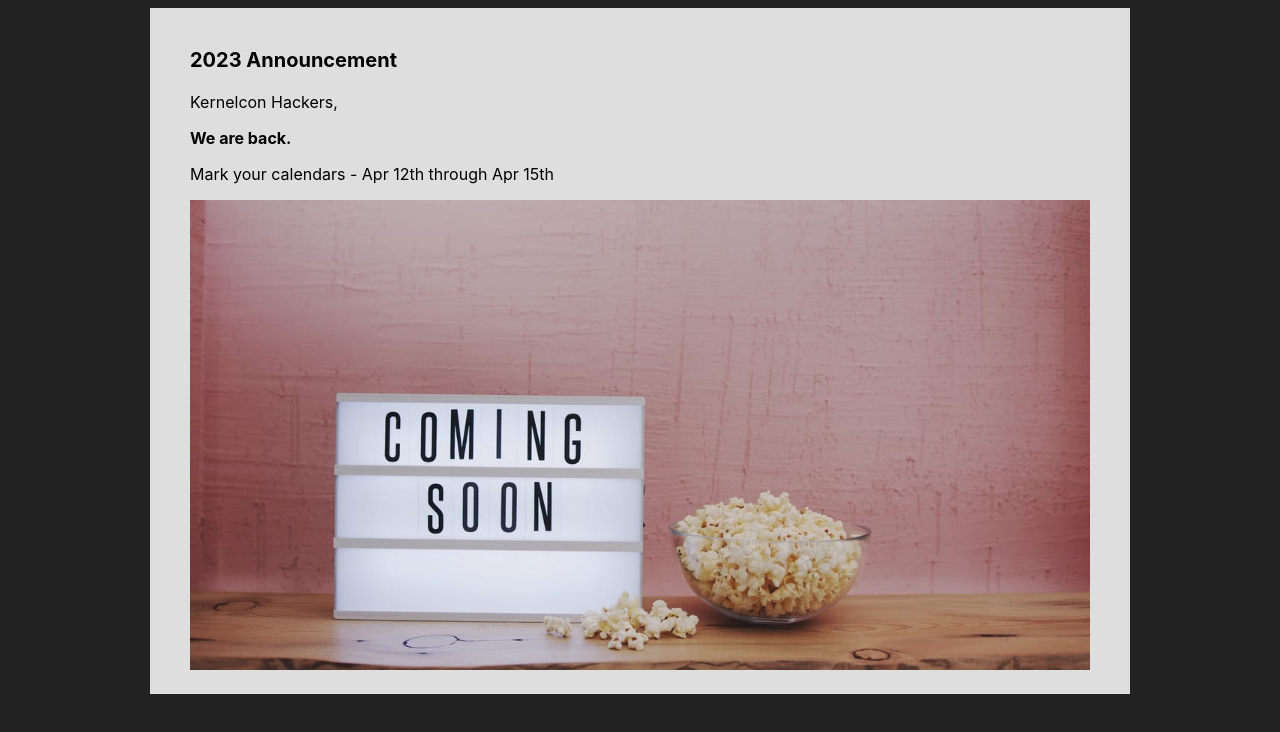
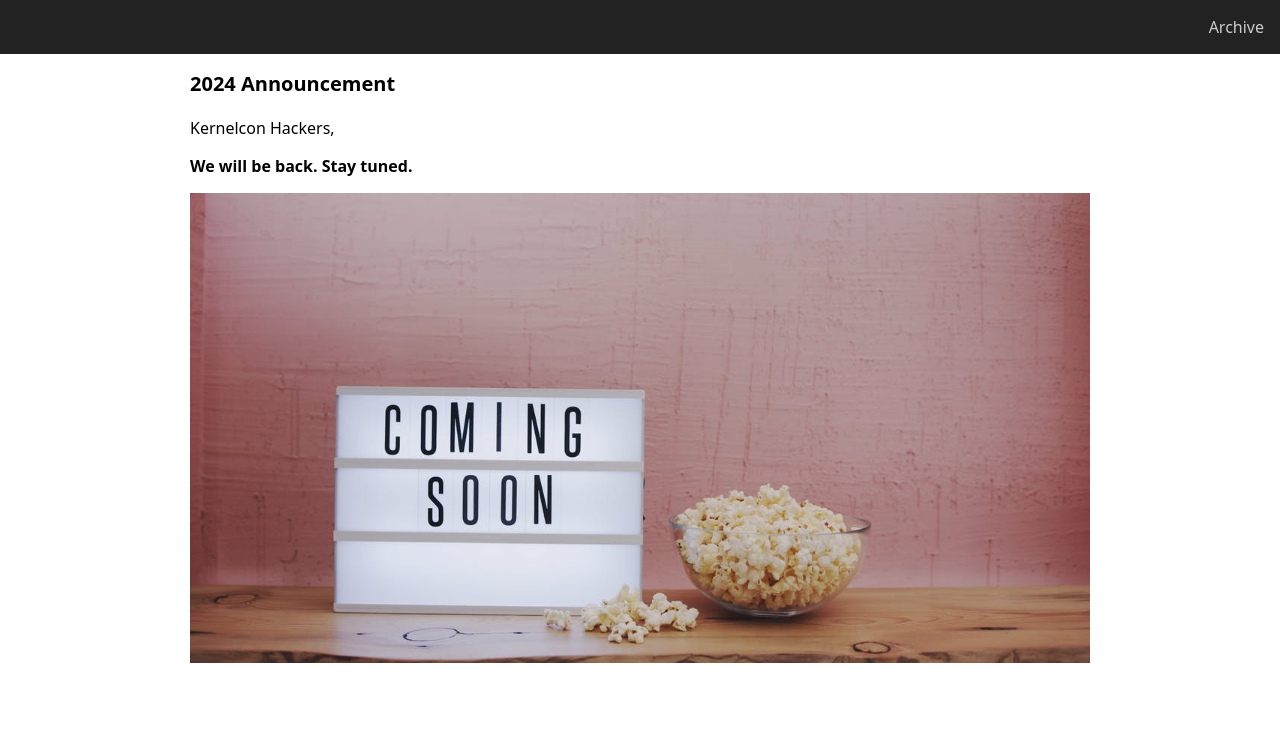
Before and after one commit to kernelcon/splash-coming-soon, a plain HTML site: page index.html in a window 1280 px wide. Drawn offline with Linux system fonts and the light colour scheme.

Commit message:
adding archive and 2024 update

```diff
--- a/index.html
+++ b/index.html
@@ -1,10 +1,13 @@
 <!doctype html>
 <html>
   <head>
-    <title>Kernelcon 2023</title>
+    <title>Kernelcon 2024</title>
     <style type="text/css">
       html {
-        background-color: #222;
+        background-color: white;
+      }
+      body {
+        margin: 0;
       }
       .image {
         max-width: 100%;
@@ -19,16 +22,90 @@
         max-width: 900px;
         padding: 20px 40px;
         font-size: 16px;
-        font-family: -apple-system, BlinkMacSystemFont, 'Segoe UI', Roboto, Oxygen, Ubuntu, Cantarell, 'Open Sans', 'Helvetica Neue', sans-serif;
+        font-family: system-ui, -apple-system, BlinkMacSystemFont, 'Segoe UI', Roboto, Oxygen, Ubuntu, Cantarell, 'Open Sans', 'Helvetica Neue', sans-serif;
+      }
+
+      ul {
+        background: #222;
+        list-style: none;
+        margin: 0;
+        padding-left: 0;
+      }
+
+      li {
+        color: #ccc;
+        background: #222;
+        display: block;
+        float: right;
+        padding: 1rem;
+        position: relative;
+        text-decoration: none;
+        transition-duration: 0.5s;
+      }
+
+      li a {
+        color: #ccc;
+      }
+
+      li:hover {
+        background: black;
+        cursor: pointer;
+      }
+
+      ul li ul {
+        /* background: orange; */
+        visibility: hidden;
+        opacity: 0;
+        min-width: 5rem;
+        position: absolute;
+        transition: all 0.5s ease;
+        margin-top: 1rem;
+        right: 0;
+        display: none;
+      }
+
+      ul li:hover > ul,
+      ul li ul:hover {
+        visibility: visible;
+        opacity: 1;
+        display: block;
+      }
+
+      ul li ul li {
+        clear: both;
+        width: 100%;
+      }
+      a {
+        text-decoration: none;
+        color: #ccc;
+      }
+      nav {
+        font-family: system-ui, -apple-system, BlinkMacSystemFont, 'Segoe UI', Roboto, Oxygen, Ubuntu, Cantarell, 'Open Sans', 'Helvetica Neue', sans-serif;
+        background-color: #222;
+        height: 30px;
+        display: grid;
       }
     </style>
   </head>
   <body>
+    <nav role="navigation">
+      <ul>
+        <li><a href="#">Archive</a>
+          <ul class="dropdown">
+            <li><a href="https://2019.kernelcon.org/">Kernelcon 2019</a></li>
+            <li><a href="https://2020.kernelcon.org/">Kernelcon 2020</a></li>
+            <li><a href="https://2021.kernelcon.org/">Kernelcon Hack Live</a></li>
+            <li><a href="https://2022.kernelcon.org/">Kernelcon 2022</a></li>
+            <li><a href="https://2023.kernelcon.org/">Kernelcon 2023</a></li>
+          </ul>
+        </li>
+      </ul>
+    </nav>
     <div class='announcement'>
-      <p class='big'>2023 Announcement</p>
+      <p class='big'>2024 Announcement</p>
       <p>Kernelcon Hackers,</p>
-      <p><b>We are back.</b></p>
-      <p>Mark your calendars - Apr 12th through Apr 15th</p>
+      <p><b>We will be back. Stay tuned.</b></p>
+      <!-- <p>Mark your calendars - Apr 12th through Apr 15th</p> NOT THE REAL DATES YOU CRAZY HACKER -->
       <img class='image' src='./soon.jpeg'/>
     </div>
   </body>
```
